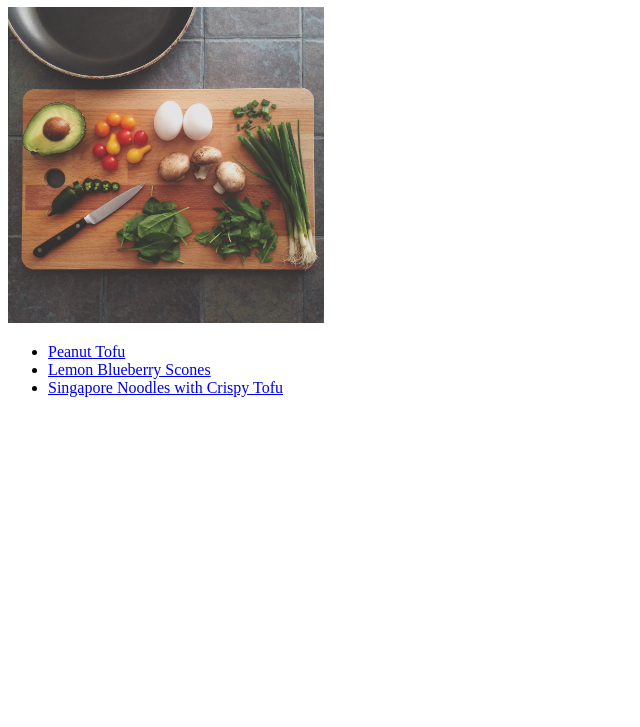
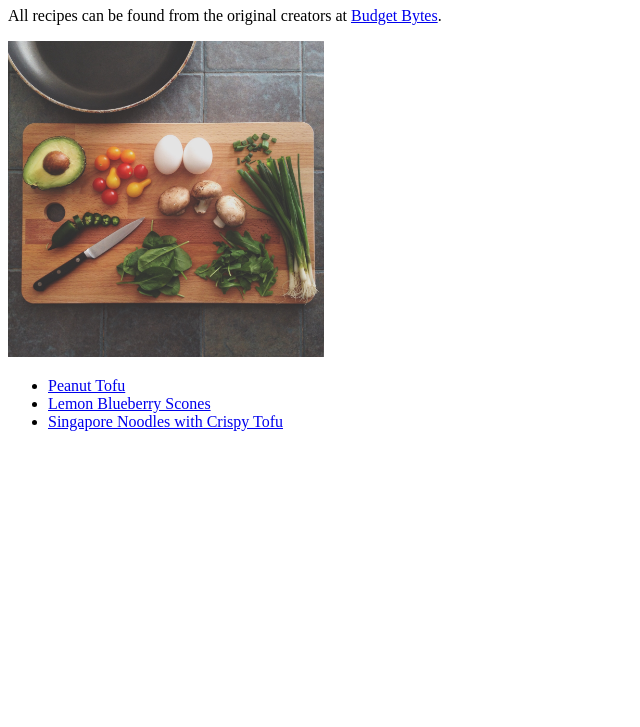
Before and after one commit to Brisam/odin-recipes, a plain HTML site: page index.html in a window 1280 px wide. Shown: the part 73-800 px from the top of the page, without its empty margins (0-640 px from the left). Drawn offline with Linux system fonts and the light colour scheme.

Commit message:
Link added to index page to direct traffic back to source website Budget Bytes.

```diff
--- a/index.html
+++ b/index.html
@@ -7,6 +7,7 @@
 </head>
 <body>
     <h1>Odin Recipes by Brisam</h1>
+    <p>All recipes can be found from the original creators at <a href="https://www.budgetbytes.com/">Budget Bytes</a>.</p>
     <img src="./images/katie-smith-uQs1802D0CQ-unsplash.jpg" alt="A cutting board with an arrangement including: a paring knife, half an avocado, a sliced jalepeno, cherry tomatos, two boiled eggs, spinach, three mushrroms, and a bundle of green onions." height="25%" width="25%">
 
     <ul>
```
